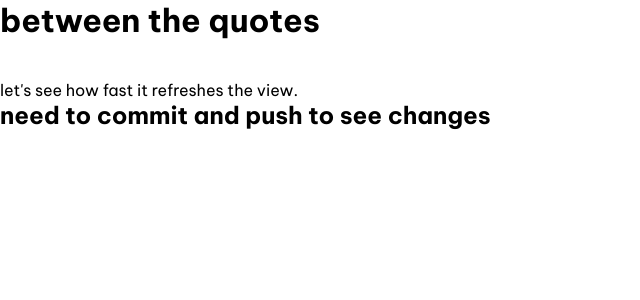
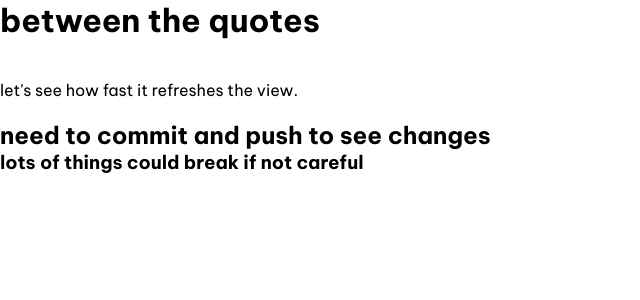
Before and after one commit to Turtle-Head/anglePort, an Angular app: page / in a window 1280 px wide. Shown: the top 300 px of the page, without its empty margins (0-640 px from the left). Built offline with nearby package versions, Linux system fonts and the light colour scheme.

Commit message:
more content

```diff
--- a/src/app/app.component.ts
+++ b/src/app/app.component.ts
@@ -11,8 +11,11 @@ import { Component } from '@angular/core';
   <div>
   <br>
   <p>let's see how fast it refreshes the view.</p>
+  <br>
   <h2>need to commit and push to see changes</h2>
-  </div>`,
+  </div>
+<h3>lots of things could break if not careful</h3>
+  `,
   styleUrls: ['./app.component.css'],
 })
 export class AppComponent {
```
